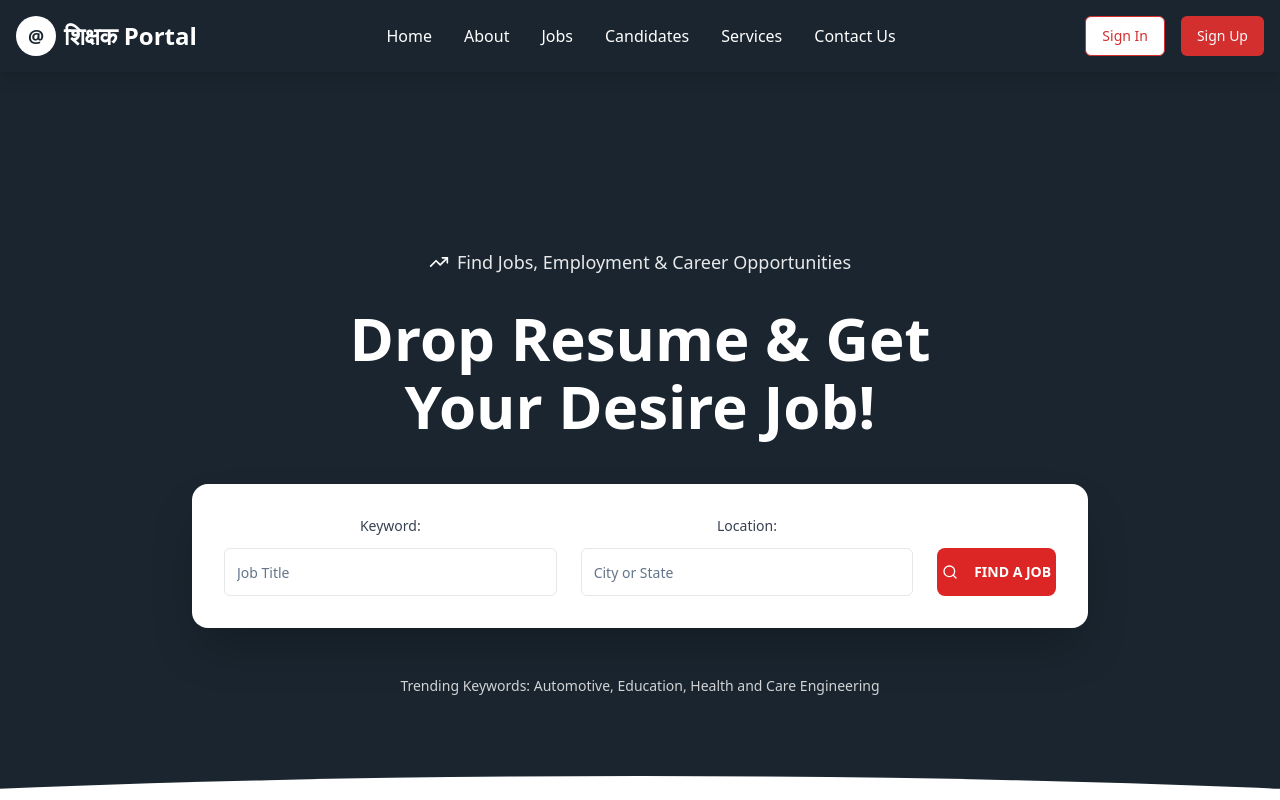
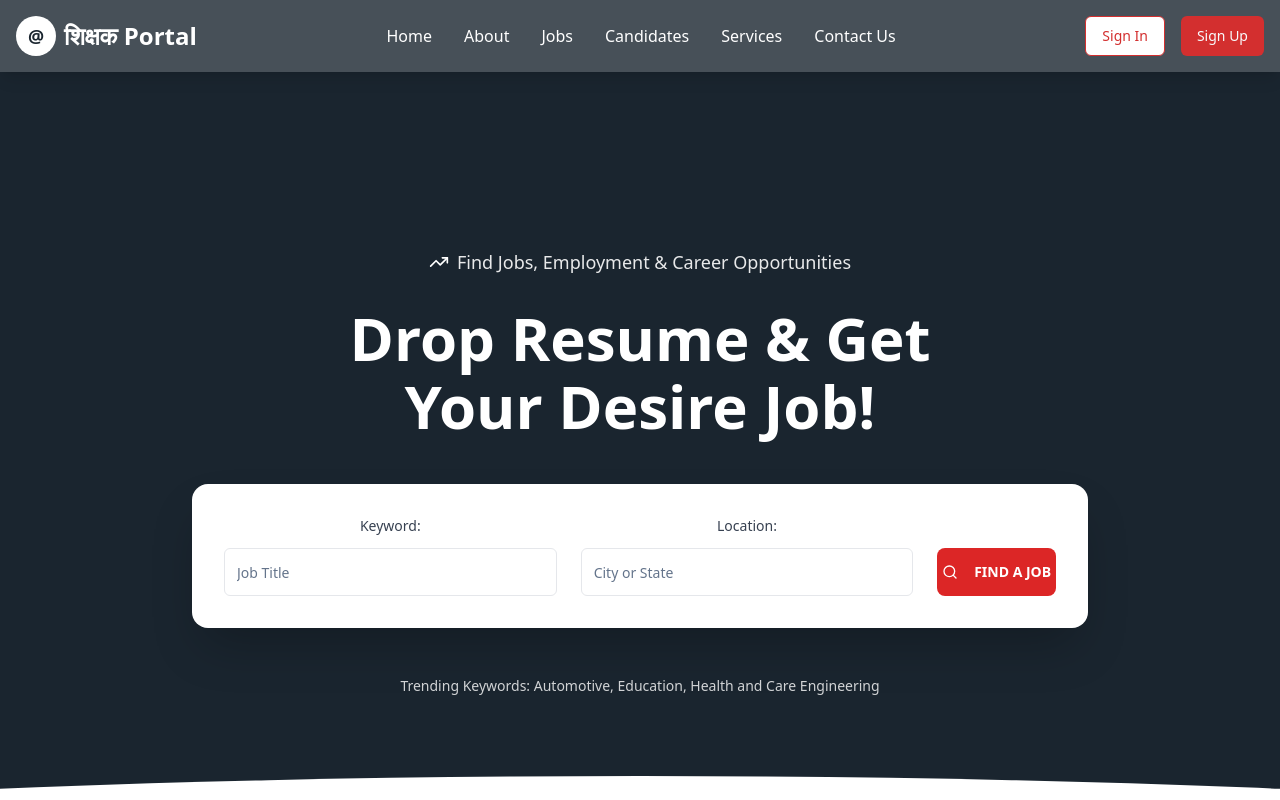
Before and after one commit to suneelnamburi/shiksha-shikshak-sangathan, a React (Vite) app: page / in a window 1280 px wide. Shown: the top 800 px of the page. Built offline with nearby package versions, Linux system fonts and the light colour scheme.

Commit message:
Refactor: Improve transparency in header and hero section
Adjust transparency of the black background in the header and hero section for better visual distinction.

```diff
--- a/src/pages/Index.tsx
+++ b/src/pages/Index.tsx
@@ -101,7 +101,7 @@ const Index = () => {
   return (
     <div className="min-h-screen bg-white">
       {/* Header */}
-      <header className="bg-[#1A252F] text-white sticky top-0 z-50 shadow-lg">
+      <header className="bg-[#1A252F]/80 backdrop-blur-sm text-white sticky top-0 z-50 shadow-lg">
         <div className="container mx-auto px-4 py-4">
           <div className="flex items-center justify-between">
             <div className="flex items-center space-x-2">
```
